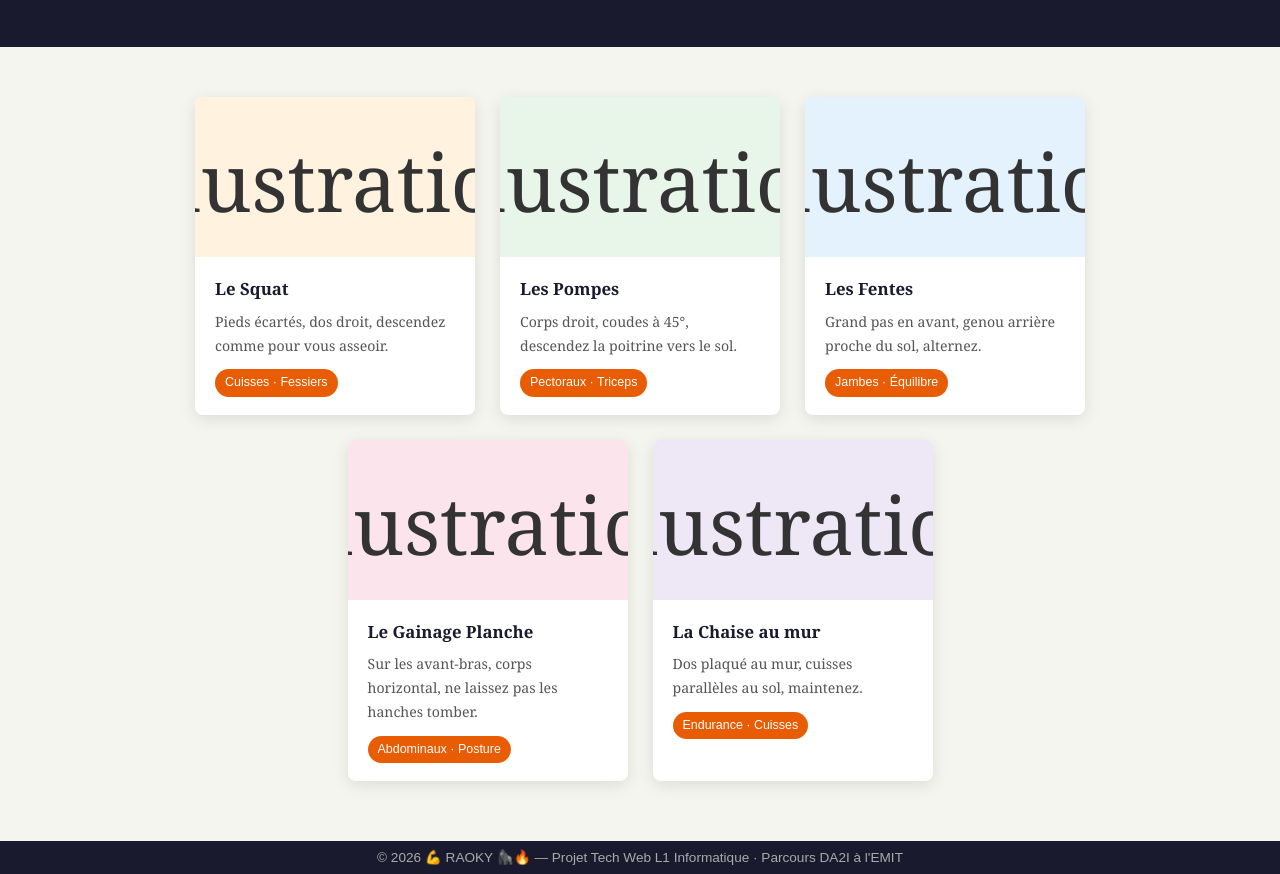
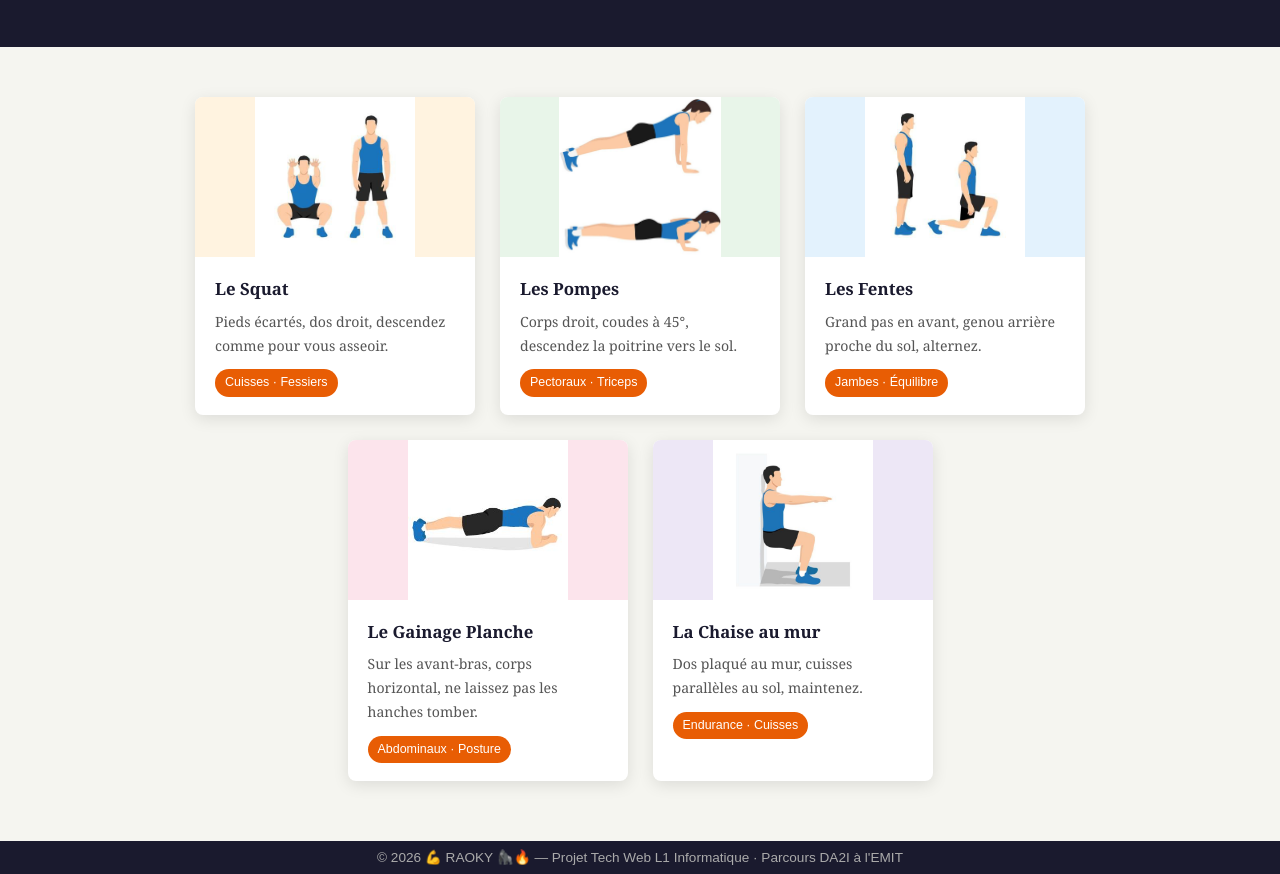
Before and after one commit to orlandoamiraly-jpg/TechWebSiteSport, a plain HTML site: page galerie.html in a window 1280 px wide. Shown: the part 217-1091 px from the top of the page. Drawn offline with Linux system fonts and the light colour scheme.

Commit message:
Update image paths in galerie.html

```diff
--- a/galerie.html
+++ b/galerie.html
@@ -32,7 +32,7 @@
     <!-- Carte 1 : Squat -->
     <div class="carte-galerie">
       <div class="illustration squat">
-        <img src="image/f88798d83cfd7883286dd5dbeca2483c.jpg" alt="Illustration Squat" class="illustration squat">
+        <img src="f88798d83cfd7883286dd5dbeca2483c.jpg" alt="Illustration Squat" class="illustration squat">
         <div class="silhouette silhouette-squat"></div>
       </div>
       <div class="legende">
@@ -45,7 +45,7 @@
     <!-- Carte 2 : Pompes -->
     <div class="carte-galerie">
       <div class="illustration pompes">
-        <img src="image/2bb019175c182a8e9f4831965946067e.jpg" alt="Illustration Pompes" class="illustration pompes">
+        <img src="2bb019175c182a8e9f4831965946067e.jpg" alt="Illustration Pompes" class="illustration pompes">
         <div class="silhouette silhouette-pompes"></div>
       </div>
       <div class="legende">
@@ -58,7 +58,7 @@
     <!-- Carte 3 : Fentes -->
     <div class="carte-galerie">
       <div class="illustration fentes">
-        <img src="image/79da230b7a52c6cfcf02e30a695d309b.jpg" alt="Illustration Fentes" class="illustration fentes">
+        <img src="79da230b7a52c6cfcf02e30a695d309b.jpg" alt="Illustration Fentes" class="illustration fentes">
         <div class="silhouette silhouette-fentes"></div>
       </div>
       <div class="legende">
@@ -71,7 +71,7 @@
     <!-- Carte 4 : Gainage -->
     <div class="carte-galerie">
       <div class="illustration gainage">
-        <img src="image/1b92e6188b6532356b75e0295a6914ce.jpg" alt="Illustration Gainage" class="illustration gainage">
+        <img src="1b92e6188b6532356b75e0295a6914ce.jpg" alt="Illustration Gainage" class="illustration gainage">
         <div class="silhouette silhouette-gainage"></div>
       </div>
       <div class="legende">
@@ -84,7 +84,7 @@
     <!-- Carte 5 : Chaise -->
     <div class="carte-galerie">
       <div class="illustration chaise">
-        <img src="image/5babbdf20643ac1ecbc1d11789674a7d.jpg" alt="Illustration Chaise" class="illustration chaise">
+        <img src="5babbdf20643ac1ecbc1d11789674a7d.jpg" alt="Illustration Chaise" class="illustration chaise">
         <div class="silhouette silhouette-chaise"></div>
       </div>
       <div class="legende">
```
